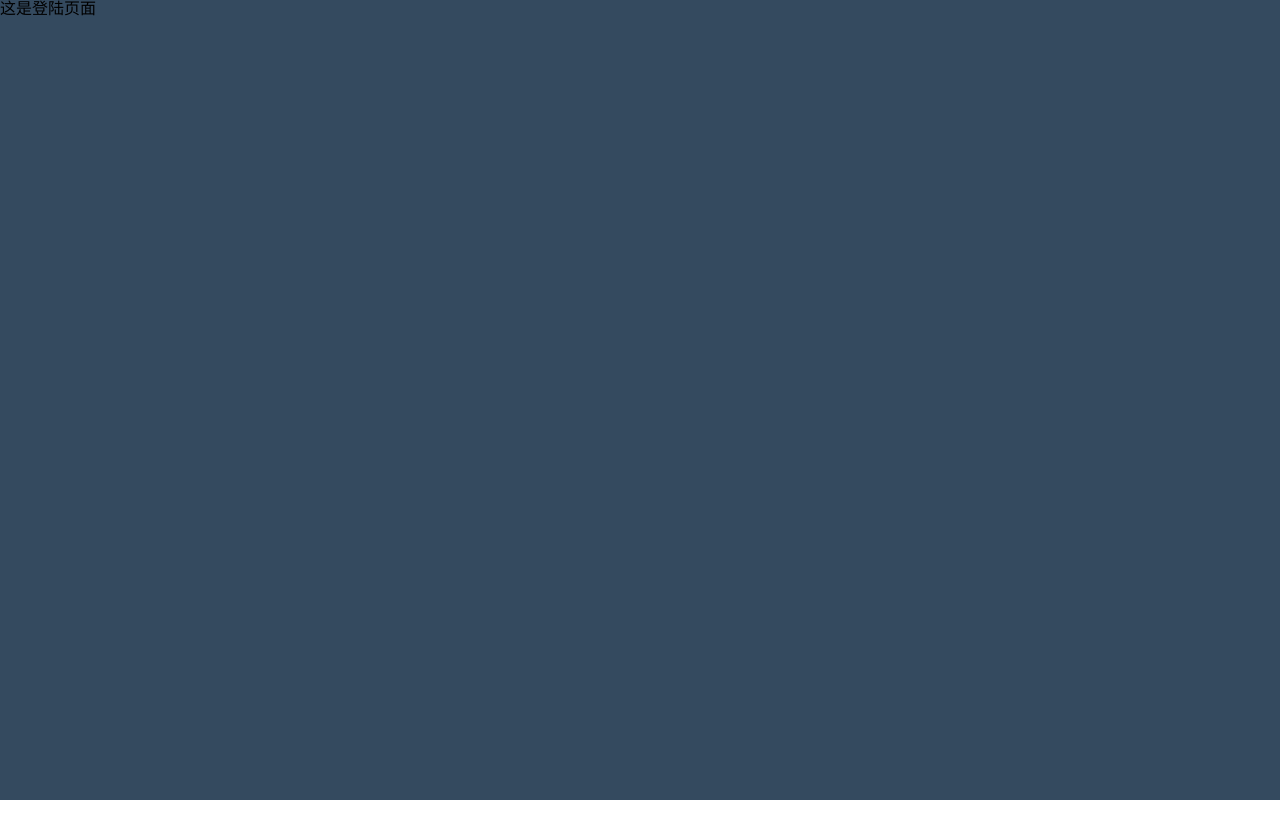
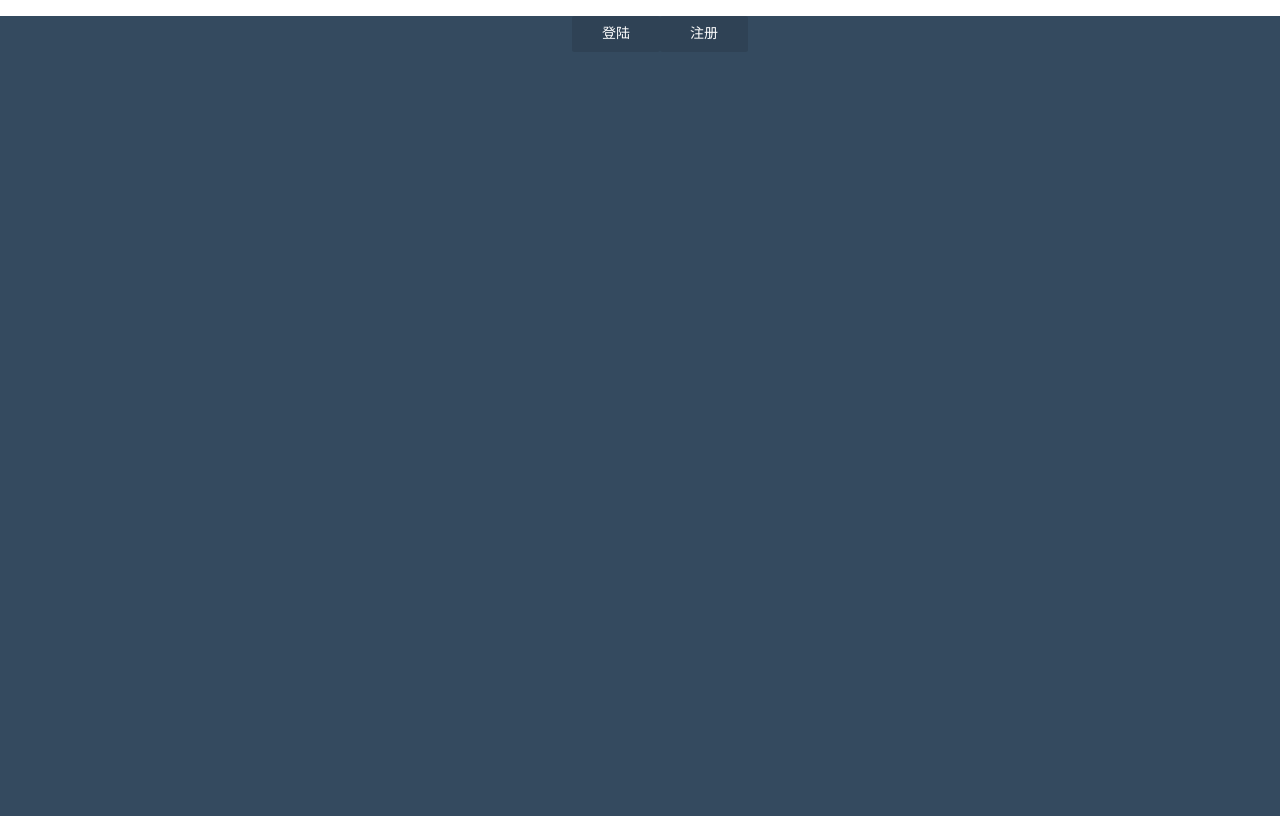
Before and after one commit to zhoulei-git2020/vue3.0, a Vue app: page /#/login in a window 1280 px wide. Built offline with nearby package versions, Linux system fonts and the light colour scheme.

Commit message:
longin 页面开发

```diff
--- a/src/views/Login/index.vue
+++ b/src/views/Login/index.vue
@@ -1,12 +1,41 @@
 <template>
   <div id="login">
-      这是登陆页面
+      <div class = "login-warp">
+          <ul class="menu-tab">
+              <li class="current" v-for="item in menuTab" :key="item.id" >{{item.txt}}</li>
+          </ul>
+      </div>
   </div>
 </template>
 
 <script>
 export default {
+    name:'login',
 
+   //数据
+   data(){
+        return{
+            menuTab:[
+                {txt:'登陆'},
+                {txt:'注册'}
+            ]
+        }
+    },
+
+    //创建完成时
+    created(){
+
+    },
+
+    //挂载完成时
+    mounted(){
+
+    },
+
+    //方法
+    methods:{
+
+    }
 }
 </script>
 
@@ -15,4 +44,23 @@ export default {
         height: 100vh;
        background-color: #344a5f;
     }
+    .login-warp{
+        width:330px;
+        margin: auto;
+    }
+    .menu-tab{
+       text-align: center;
+       li{
+           display: inline-block;
+           width:88px;
+           line-height:36px ;
+           font-size: 14px;
+           color: #fff;
+           border-radius: 2px;
+           cursor: pointer; //鼠标移动上面变成手势
+       }
+       .current{
+           background-color: rgba(0,0,0,.1);
+       }
+    }
 </style>
```
